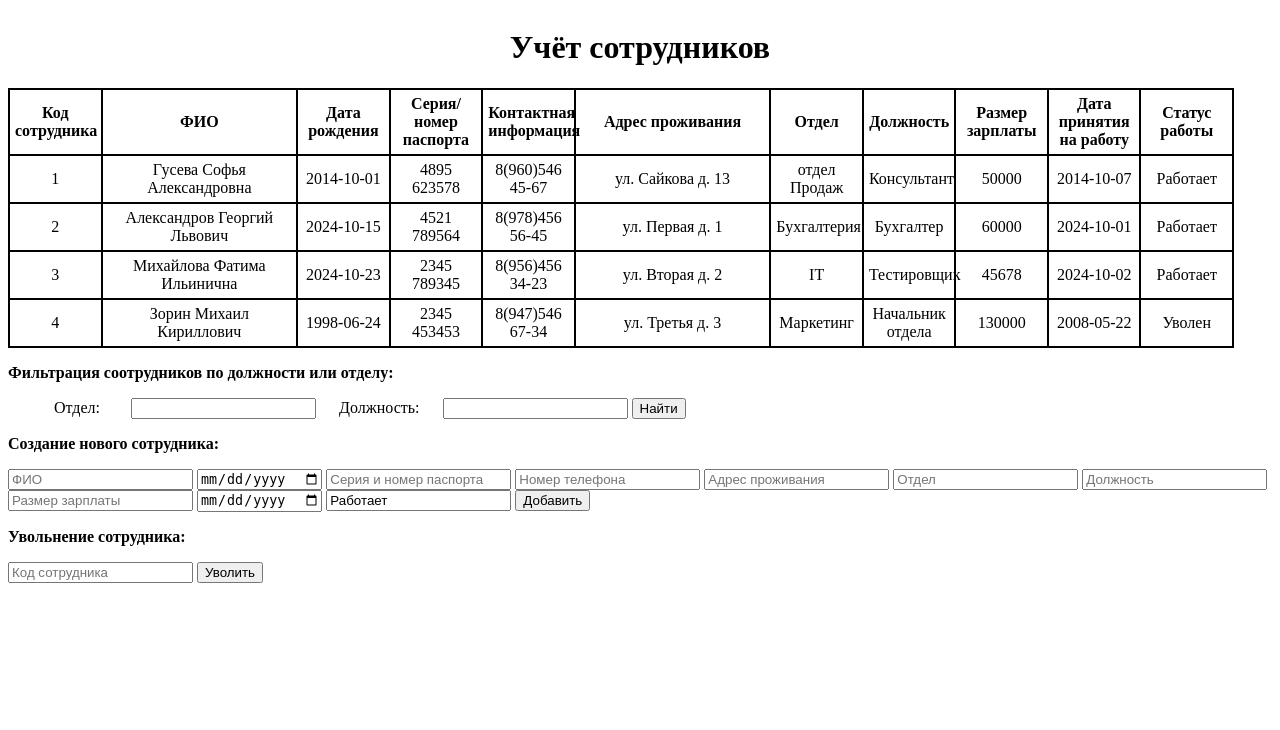
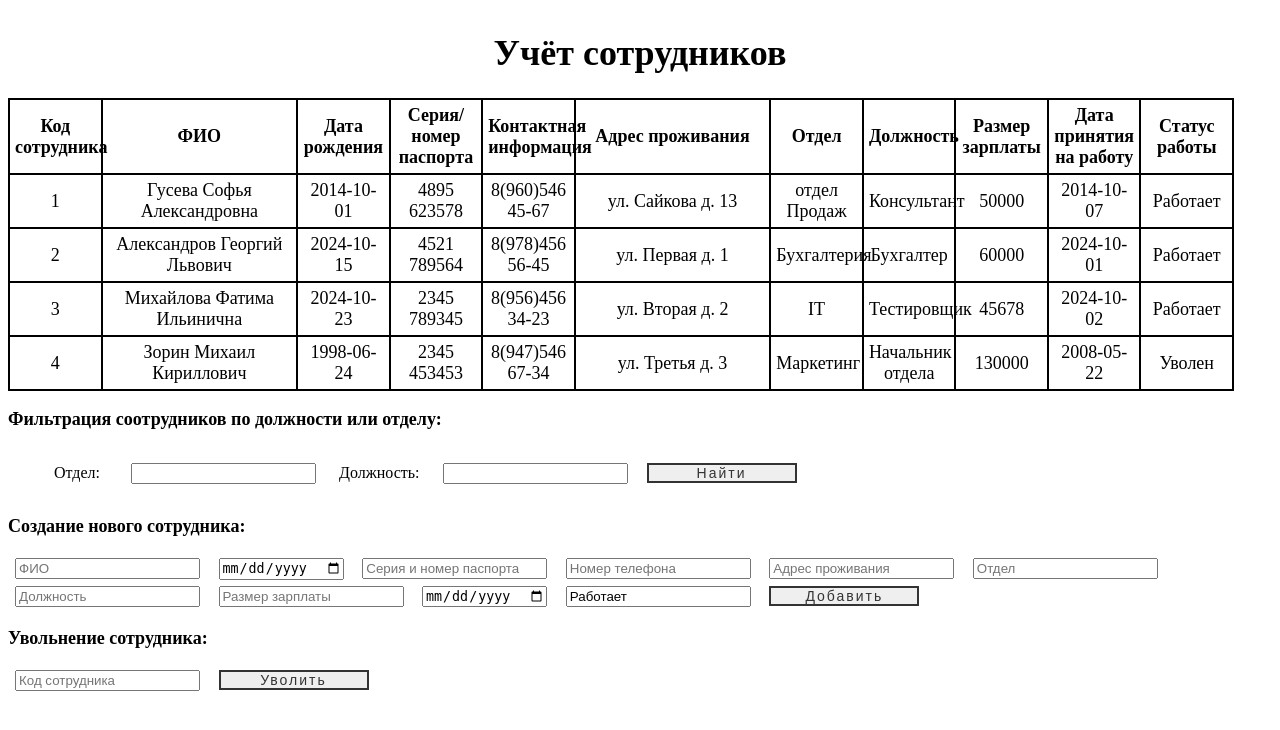
Before and after one commit to mibeebok/UchetSotrud, a PHP site: page / in a window 1280 px wide. Shown: the top 730 px of the page. Run offline with PHP 8.4, Linux system fonts and the light colour scheme; data comes from the database, SQL or seed files in the repository; some libraries are stand-ins or nearby versions.

Commit message:
Красивые кнопочки
теперь кнопки красивые и фон интересный

```diff
--- a/style.css
+++ b/style.css
@@ -1,6 +1,11 @@
 body{
-    font-size: 16px;
+  font-size: 18px;
+  font-family: 'Times New Roman', Times, serif;
     align-content: center;
+}
+.diagonal-gradient {
+    background: rgb(238,174,202);
+    background: radial-gradient(circle, rgba(238,174,202,1) 0%, rgba(148,187,233,1) 100%);
 }
 h1{
     text-align: center;
@@ -27,3 +32,45 @@
     font-size: 16px;
     align-content: center;
 }
+.SNS{
+    margin: 3px 7px;
+}
+button{
+  margin: 15px;
+  width: 150px;
+  height: 20px;
+  line-height: 2px;
+  font-size: 14px;
+  text-decoration: none;
+  color: #333;
+  border: 2px solid #333;
+  letter-spacing: 2px;
+  position: relative;
+  transition: all .35s;
+}
+
+button span{
+  position: relative;
+  z-index: 2;
+}
+
+button:after{
+  position: absolute;
+  content: "";
+  top: 0;
+  left: 0;
+  width: 0;
+  height: 100%;
+  background: #608fe6;
+  color:aliceblue;
+  transition: all .35s;
+}
+
+button:hover{
+    color:aliceblue;
+}
+
+button:hover:after{
+    width: 100%;
+    color:aliceblue;
+}
```
